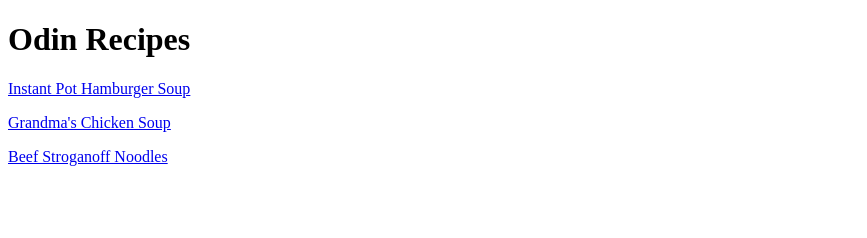
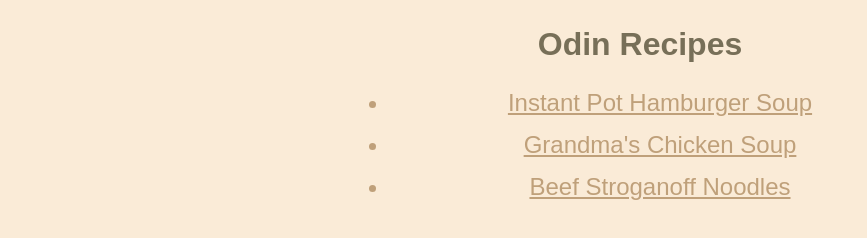
Before and after one commit to Cisco-29/odin-recipes, a plain HTML site: page index.html in a window 1280 px wide. Shown: the whole page, without its empty margins (0-867 px from the left). Drawn offline with Linux system fonts and the light colour scheme.

Commit message:
Add styles ad basic CSS

```diff
--- a/index.html
+++ b/index.html
@@ -5,11 +5,14 @@
     <meta http-equiv="X-UA-Compatible" content="IE=edge">
     <meta name="viewport" content="width=device-width, initial-scale=1.0">
     <title>Recipes Homepage</title>
+    <link rel="stylesheet" href="styles.css">
 </head>
 <body>
     <h1>Odin Recipes</h1>
-    <a href="recipes/hamburger-soup.html"> Instant Pot Hamburger Soup</a>
-    <p><a href="recipes/grandmas-chicken-soup.html"> Grandma's Chicken Soup</a></p>
-    <p><a href="recipes/beef-strog-noodles.html"> Beef Stroganoff Noodles</a></p>
+    <ul class= "menuLink">
+        <li><a class= "menuLink" href="recipes/hamburger-soup.html"> Instant Pot Hamburger Soup</a></li>
+        <li><a class= "menuLink" href="recipes/grandmas-chicken-soup.html"> Grandma's Chicken Soup</a></li>
+        <li><a class= "menuLink" href="recipes/beef-strog-noodles.html"> Beef Stroganoff Noodles</a></li>
+    </ul>
 </body>
 </html>
--- /dev/null
+++ b/styles.css
@@ -0,0 +1,33 @@
+body{
+    background-color: antiquewhite;
+    margin: 30px 350px;
+    font-family: Arial, Helvetica, sans-serif;
+    font-size: medium;
+    line-height: 175%;
+    color: #776f58;
+}
+h1{
+    text-align: center;
+     font-family: Arial, Helvetica, sans-serif;
+}
+
+ul.menuLink{
+    font-size: x-large;
+    color: rgb(191, 160, 122);
+    text-align: center;
+    font-family: Arial, Helvetica, sans-serif;
+    line-height: 175%;
+}
+
+.menuLink{
+        color: rgb(191, 160, 122);
+}
+
+.mainImage{
+    text-align: center;
+}
+
+.mainImage > img{
+    height: auto;
+    width: 364px;
+}
```
Also changed, not shown: recipes/beef-strog-noodles.html (+5 -2 lines), recipes/grandmas-chicken-soup.html (+4 -1 lines), recipes/hamburger-soup.html (+5 -1 lines).
